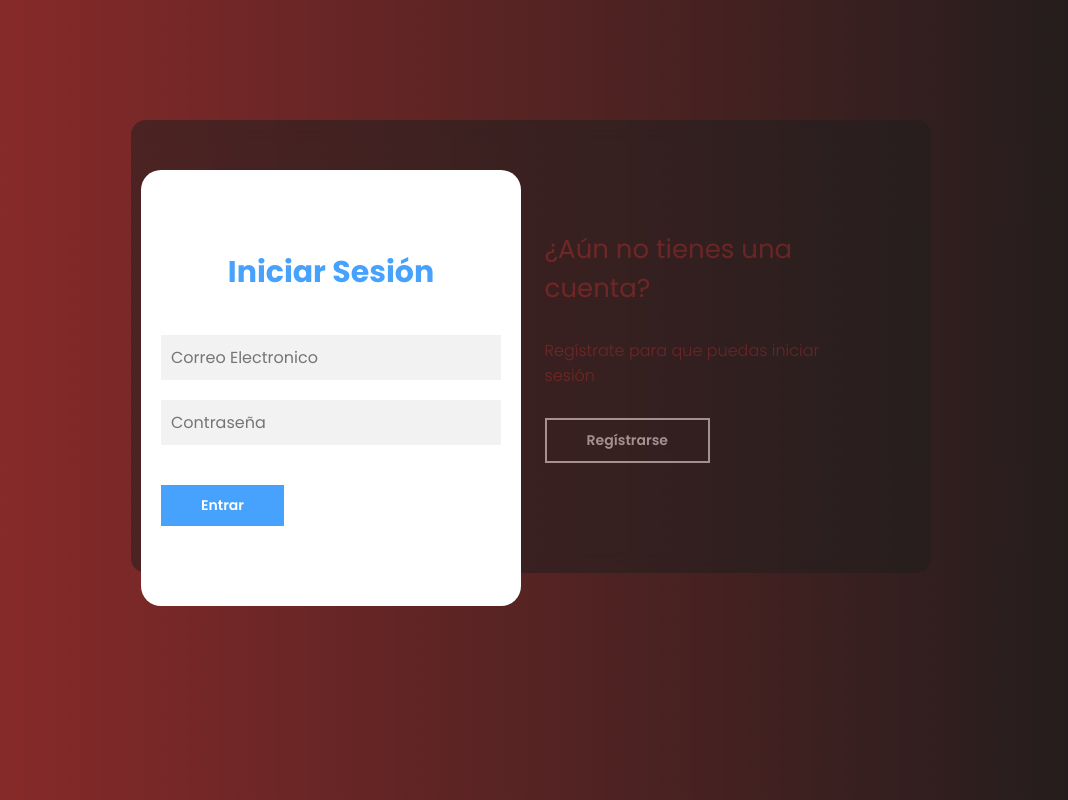
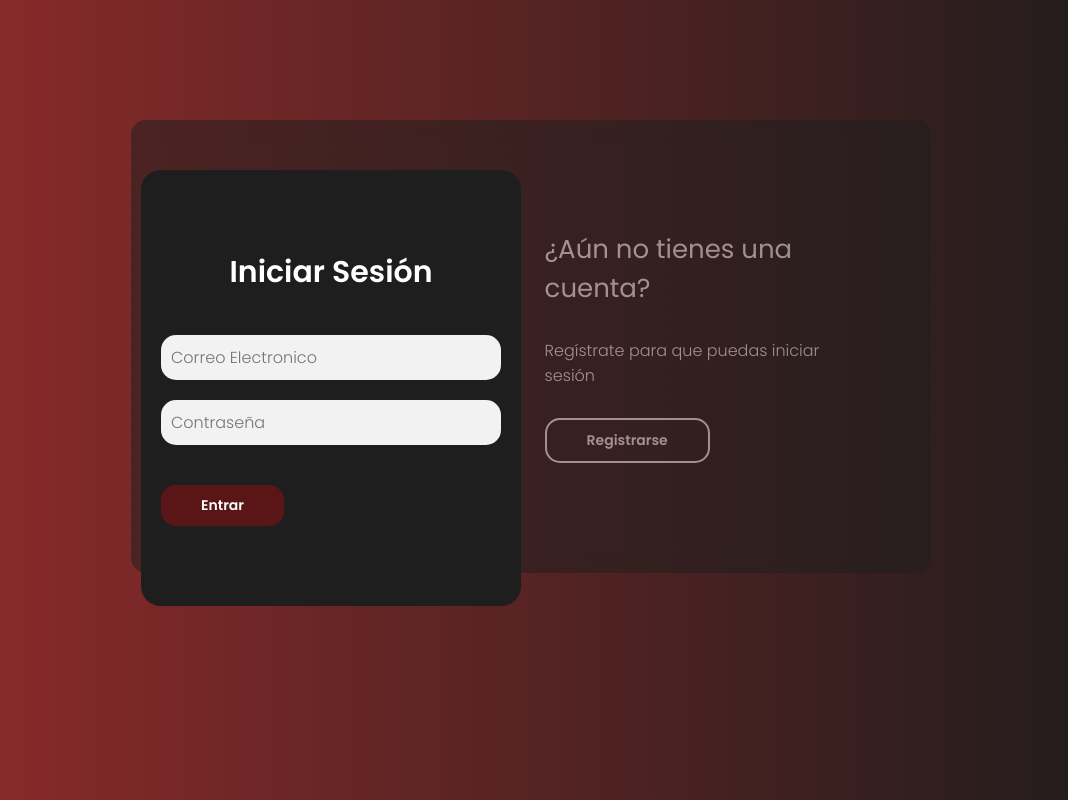
Before and after one commit to fsadriann/guanentino_responda, a PHP site: page /login.html in a window 1280 px wide. Shown: the whole page, without its empty margins (109-1177 px from the left). Run offline with PHP 8.4, Linux system fonts and the light colour scheme.

Commit message:
se agregó inicio de sesión

```diff
--- a/css/estilos.css
+++ b/css/estilos.css
@@ -3,7 +3,7 @@
     padding: 0;
     box-sizing: border-box;
     text-decoration: none;
-    font-family: 'Poppins', sans-serif;
+    font-family: 'Poppins', sans-serif;font-weight: 600;
 }
 
 .poppins-thin {
@@ -149,7 +149,7 @@ main{
 
 .caja__trasera div{
     margin: 100px 40px;
-    color: #912B2B;
+    color: white;
     transition: all 500ms;
 }
 
@@ -179,11 +179,12 @@ main{
     color: white;
     outline: none;
     transition: all 300ms;
+    border-radius: 15px;
 }
 
 .caja__trasera button:hover{
     background: #fff;
-    color: #46A2FD;
+    color: #5A1616;
 }
 
 /*Formularios*/
@@ -204,7 +205,7 @@ main{
 .contenedor__login-register form{
     width: 100%;
     padding: 80px 20px;
-    background: white;
+    background: #1e1e1e;
     position: absolute;
     border-radius: 20px;
 }
@@ -213,7 +214,7 @@ main{
     font-size: 30px;
     text-align: center;
     margin-bottom: 20px;
-    color: #46A2FD;
+    color: white;
 }
 
 .contenedor__login-register form input{
@@ -223,7 +224,9 @@ main{
     border: none;
     background: #F2F2F2;
     font-size: 16px;
+    font-weight: 300;
     outline: none;
+    border-radius: 15px;
 }
 
 .contenedor__login-register form button{
@@ -231,11 +234,12 @@ main{
     margin-top: 40px;
     border: none;
     font-size: 14px;
-    background: #46A2FD;
+    background: #5A1616;
     font-weight: 600;
     cursor: pointer;
     color: white;
     outline: none;
+    border-radius: 15px;
 }
 
 
--- a/login.html
+++ b/login.html
@@ -26,7 +26,7 @@
                     <div class="caja__trasera-register">
                         <h3>¿Aún no tienes una cuenta?</h3>
                         <p>Regístrate para que puedas iniciar sesión</p>
-                        <button id="btn__registrarse">Regístrarse</button>
+                        <button id="btn__registrarse">Registrarse</button>
                     </div>
                 </div>
 
@@ -42,7 +42,7 @@
 
                     <!--Register-->
                     <form action="" class="formulario__register">
-                        <h2>Regístrarse</h2>
+                        <h2>Registrarse</h2>
                         <input type="text" placeholder="Nombre completo">
                         <input type="text" placeholder="Correo Electronico">
                         <input type="text" placeholder="Usuario">
--- a/pregunta.html
+++ b/pregunta.html
@@ -4,8 +4,12 @@
     <meta charset="UTF-8">
     <meta name="viewport" content="width=device-width, initial-scale=1.0">
     <title>Document</title>
+    <link rel="stylesheet" href="css/styles.css">
+    <link rel="preconnect" href="https://fonts.googleapis.com">
+    <link rel="preconnect" href="https://fonts.gstatic.com" crossorigin>
+    <link href="https://fonts.googleapis.com/css2?family=Poppins:ital,wght@0,100;0,200;0,300;0,400;0,500;0,600;0,700;0,800;0,900;1,100;1,200;1,300;1,400;1,500;1,600;1,700;1,800;1,900&display=swap" rel="stylesheet">
 </head>
 <body>
-
+    <img class="bg" src="img/gradient.png" alt="">
 </body>
 </html>
```
